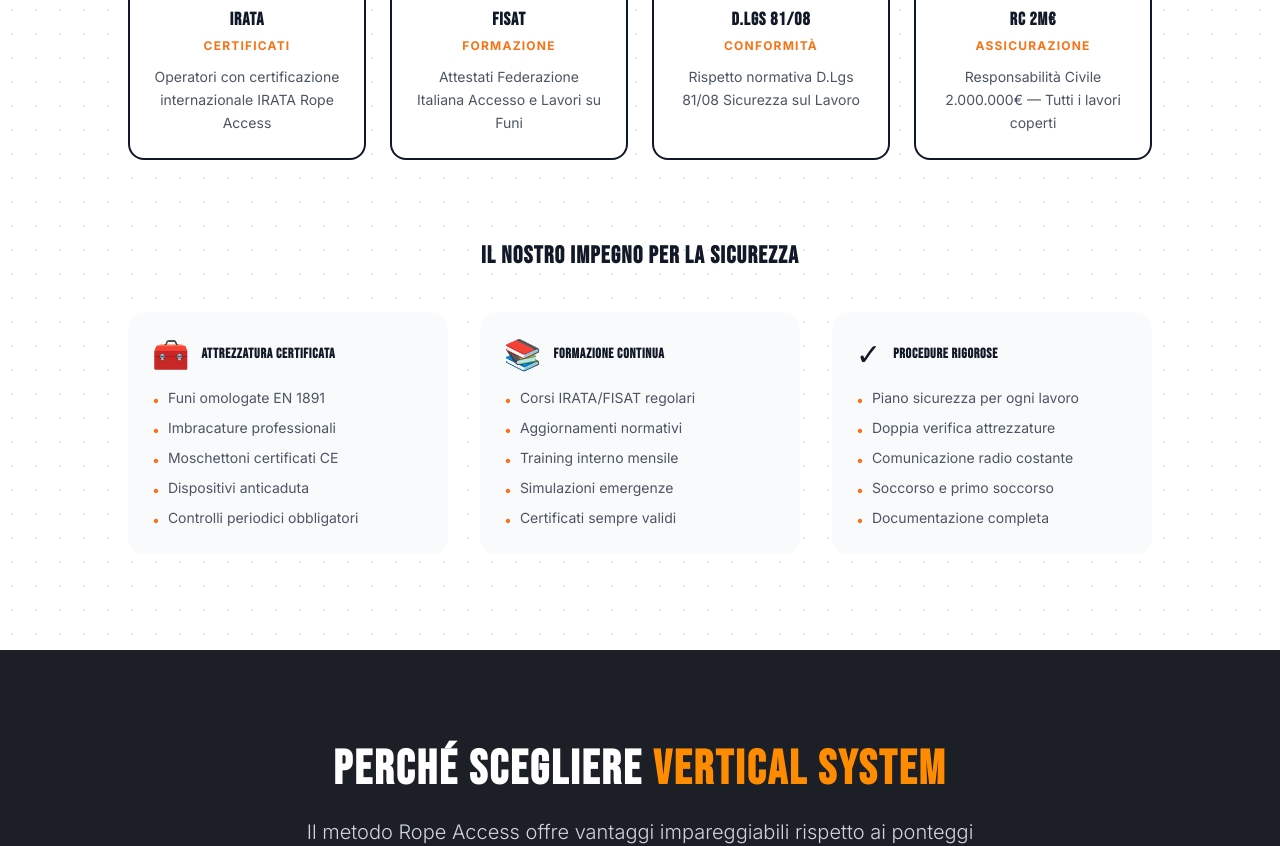
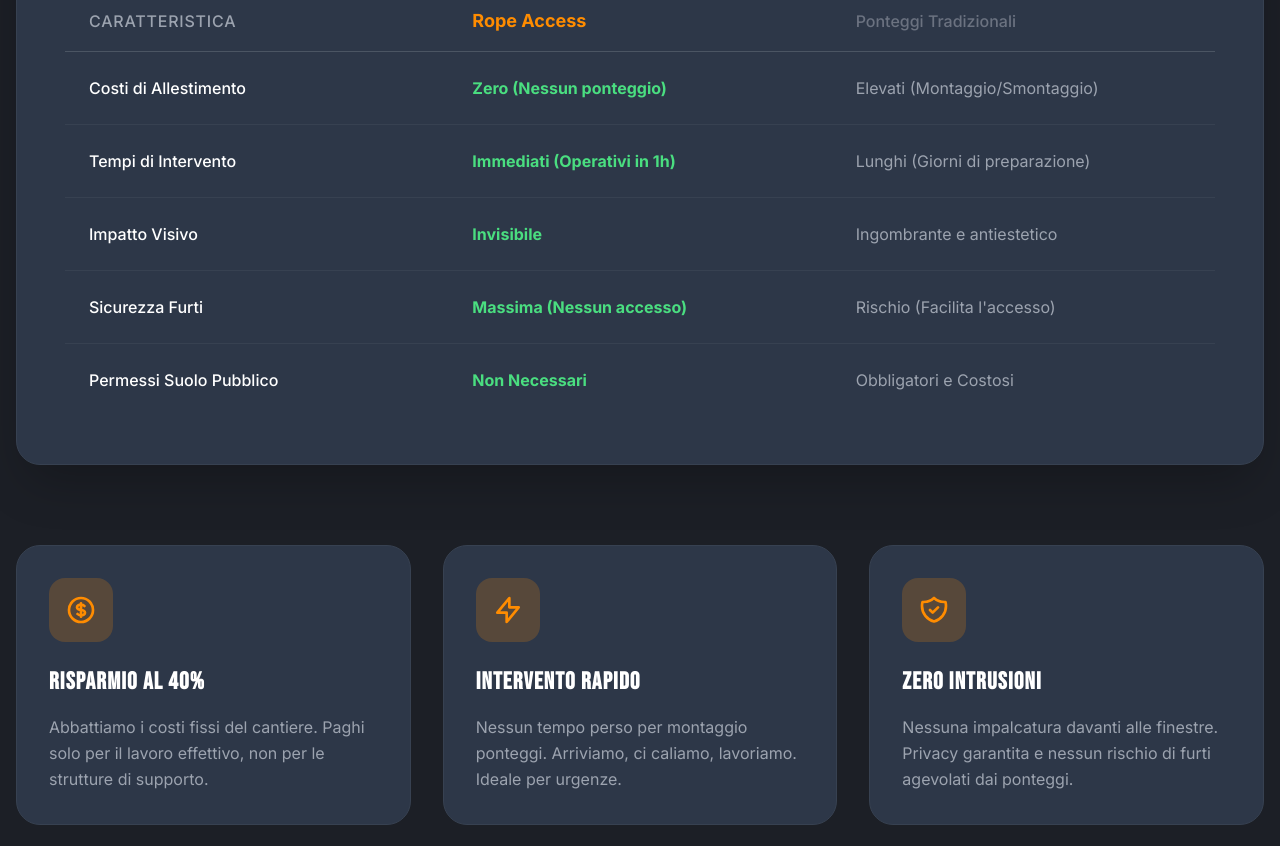
Before and after one commit to infopatrickautomation-wq/infopatrickautomation-wq-s-Org, a React (Vite) app: page / in a window 1280 px wide. Shown: the part 2103-2949 px from the top of the page. Built offline with nearby package versions, Linux system fonts and the light colour scheme.

Commit message:
refactor: reorder WhyChooseUs and Certifications sections

```diff
--- a/App.tsx
+++ b/App.tsx
@@ -39,11 +39,11 @@
         {/* 1. Intro Stats (New Section) */}
         <IntroStats />
 
-        {/* 2. Certificazioni */}
+        {/* 2. Perché Sceglierci (Moved here, before Certifications) */}
+        <WhyChooseUs />
+
+        {/* 3. Certificazioni */}
         <Certifications />
-
-        {/* 3. Perché Sceglierci (Moved here, after Certifications) */}
-        <WhyChooseUs />
 
         {/* 4. Portfolio (Moved here, before Services) */}
         <section id="lavori" className="py-20 bg-gray-50">
```
